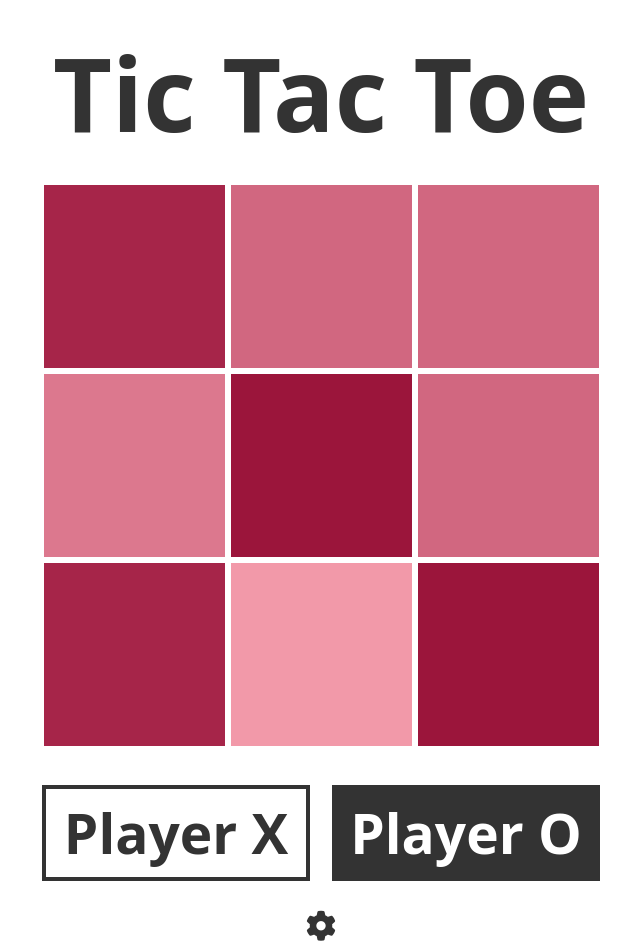
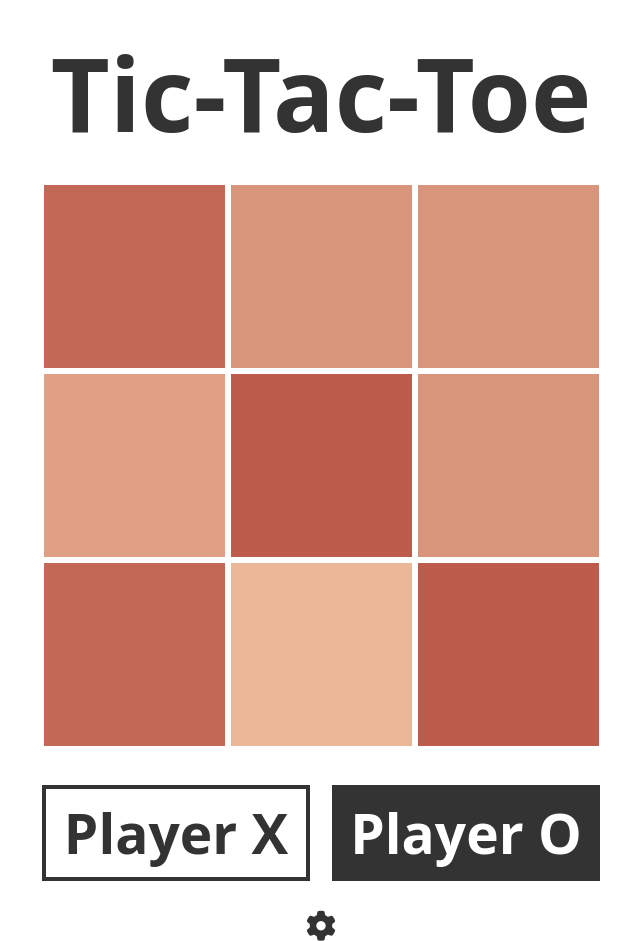
Before and after one commit to Carolista/tic-tac-toe, a React (Vite) app: page / in a window 1280 px wide. Shown: the whole page, without its empty margins (319-959 px from the left). Built offline with nearby package versions, Linux system fonts and the light colour scheme; a web font is replaced by a local one.

Commit message:
cleaned up styling on settings modal

```diff
--- a/src/components/Footer.jsx
+++ b/src/components/Footer.jsx
@@ -1,7 +1,7 @@
 const Footer = ({ openModal }) => {
 	return (
 		<footer>
-			<div id="settings-gear">
+			<div id="settings-gear" className="wobble">
 				<i className="fa-solid fa-gear fa-lg" onClick={openModal} />
 			</div>
 		</footer>
--- a/src/components/Header.jsx
+++ b/src/components/Header.jsx
@@ -6,7 +6,7 @@ const Header = () => {
 
 	return (
 		<header>
-			<h1>Tic Tac Toe</h1>
+			<h1>Tic-Tac-Toe</h1>
 		</header>
 	);
 };
--- a/src/components/settings/SettingsModal.jsx
+++ b/src/components/settings/SettingsModal.jsx
@@ -11,16 +11,17 @@ const SettingsModal = ({ setPalette, setDarkMode, closeModal }) => {
 		setDarkMode(!darkMode);
 	};
 
-    // TODO: Get content centered and styled properly
 	return (
 		<Modal id="settings-modal" closeModal={closeModal}>
-			<Palettes setPalette={setPalette} />
-			<div id="dark-mode">
-				DARK MODE:
-				<span id="on-off" onClick={toggleDarkMode}>
-					{darkMode ? 'ON' : 'OFF'}
-				</span>
-			</div>
+            <div id="settings-content">
+                <h2 id="dark-mode">
+                    DARK MODE: &nbsp;
+                    <span id="on-off" onClick={toggleDarkMode}>
+                        {darkMode ? 'ON' : 'OFF'}
+                    </span>
+                </h2>
+                <Palettes setPalette={setPalette} />
+            </div>
 		</Modal>
 	);
 };
--- a/src/components/settings/settings.css
+++ b/src/components/settings/settings.css
@@ -1,3 +1,8 @@
+#settings-content {
+    display: flex;
+    flex-direction: column;
+}
+
 #palettes {
 	flex-direction: column;
 	width: 60vw;
--- a/src/components/shared/Button.jsx
+++ b/src/components/shared/Button.jsx
@@ -1,8 +1,4 @@
-import { useContext } from 'react';
-import DarkModeContext from '../../contexts/DarkModeContext';
-
 const Button = ({ id, text, handleClick }) => {
-	const darkMode = useContext(DarkModeContext);
 
 	return (
 		<button
--- a/src/components/shared/Modal.jsx
+++ b/src/components/shared/Modal.jsx
@@ -1,5 +1,3 @@
-import Button from './Button';
-
 const Modal = ({ id, closeModal, children }) => {
 	return (
 		<div id={id} className="modal">
--- a/src/global.css
+++ b/src/global.css
@@ -3,6 +3,7 @@ body {
 	font-size: 1.5rem;
 	margin: 0;
 	padding: 0;
+    cursor: default;
 	box-sizing: border-box;
 }
 
@@ -73,7 +74,8 @@ button {
 	left: 0;
 	color: white;
 	background-color: rgba(51, 51, 51, 0.9);
-	height: 100vh;
+	min-height: 100vh;
+	height: fit-content;
 	width: 100vw;
 	z-index: 10;
 }
@@ -89,6 +91,7 @@ button {
 	color: white;
 	background-color: transparent;
 	transform: translate(-5px, 30px);
+    cursor: pointer;
 	z-index: 11;
 }
 
@@ -96,7 +99,10 @@ button {
 	cursor: pointer;
 }
 
-#settings-gear:hover {
+.wobble {
+    animation: none;
+}
+.wobble:hover {
 	animation: wobble 0.7s ease-in-out;
 }
 
@@ -130,10 +136,10 @@ button {
 
 @keyframes scale-up {
 	from {
-        transform: scale(1)
+		transform: scale(1);
 	}
 	to {
-        transform: scale(1.2)
+		transform: scale(1.2);
 	}
 }
 
```
Also changed, not shown: src/shared/colors.js (+18 -18 lines). Lines whose indentation alone changed are shown as unchanged.
